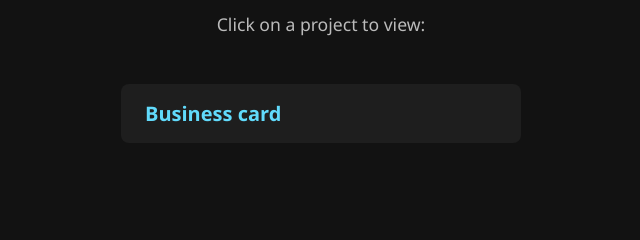
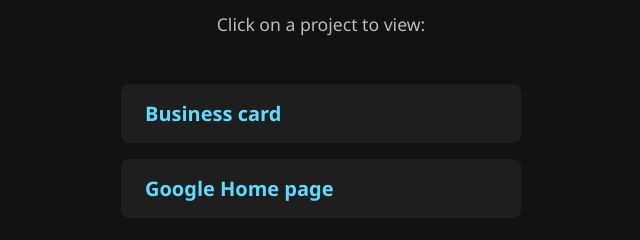
Before and after one commit to aravindakuthota/FrontEnd-Projects-, a plain HTML site: page index.html in a window 1280 px wide. Shown: the part 118-358 px from the top of the page, without its empty margins (319-959 px from the left). Drawn offline with Linux system fonts and the light colour scheme.

Commit message:
Update index.html

```diff
--- a/index.html
+++ b/index.html
@@ -64,6 +64,15 @@
       Business card
       </a>
     </li>
+
+    <li>
+      <a href=" Google- clone" target="_blank" rel="noopener noreferrer">
+    Google Home page
+      </a>
+    </li>
+
+
+
 <!--     <li>
       <a href="https://your-project-link2.com" target="_blank" rel="noopener noreferrer">
         Smart Finance Manager
```
